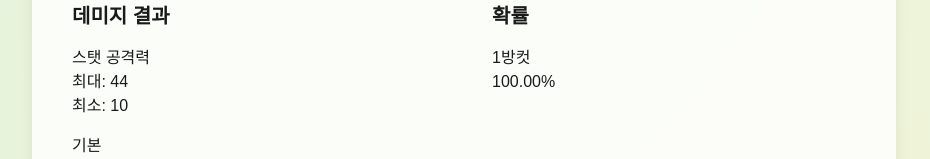
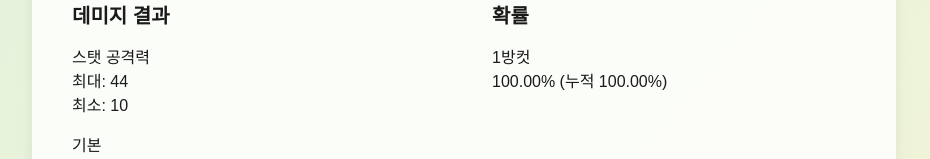
Before and after one commit to myungwoo/damage-calculator, a Next.js app: page / in a window 1280 px wide. Shown: the part 1159-1318 px from the top of the page, without its empty margins (176-1106 px from the left). Built offline with nearby package versions, Linux system fonts and the light colour scheme.

Commit message:
누적 확률 표시

```diff
--- a/app/components/DamageCalculator.tsx
+++ b/app/components/DamageCalculator.tsx
@@ -683,10 +683,12 @@ export default function DamageCalculator() {
               {damageResult.probabilities.hits.length === 0 && (
                 <h3 className="font-medium">10방을 때려도 못 잡네요 😅</h3>
               )}
-              {damageResult.probabilities.hits.map(({ hit, prob }) => (
+              {damageResult.probabilities.hits.map(({ hit, prob, accProb }) => (
                 <div key={hit}>
                   <h3 className="font-medium">{hit}방컷</h3>
-                  <p>{prob}%</p>
+                  <p>
+                    {prob}% (누적 {accProb}%)
+                  </p>
                 </div>
               ))}
             </div>
--- a/app/types/calculator.ts
+++ b/app/types/calculator.ts
@@ -77,6 +77,7 @@ export interface DamageResult {
     hits: {
       hit: number;
       prob: string;
+      accProb: string;
     }[];
   };
 }
--- a/app/utils/damageCalculator.ts
+++ b/app/utils/damageCalculator.ts
@@ -261,6 +261,7 @@ const calculateHitProbabilities = (
       result.push({
         hit: i + 1,
         prob: current.toFixed(2),
+        accProb: (skillUseProbabilities[i] * 100).toFixed(2),
       });
     }
     prev = skillUseProbabilities[i];
```
